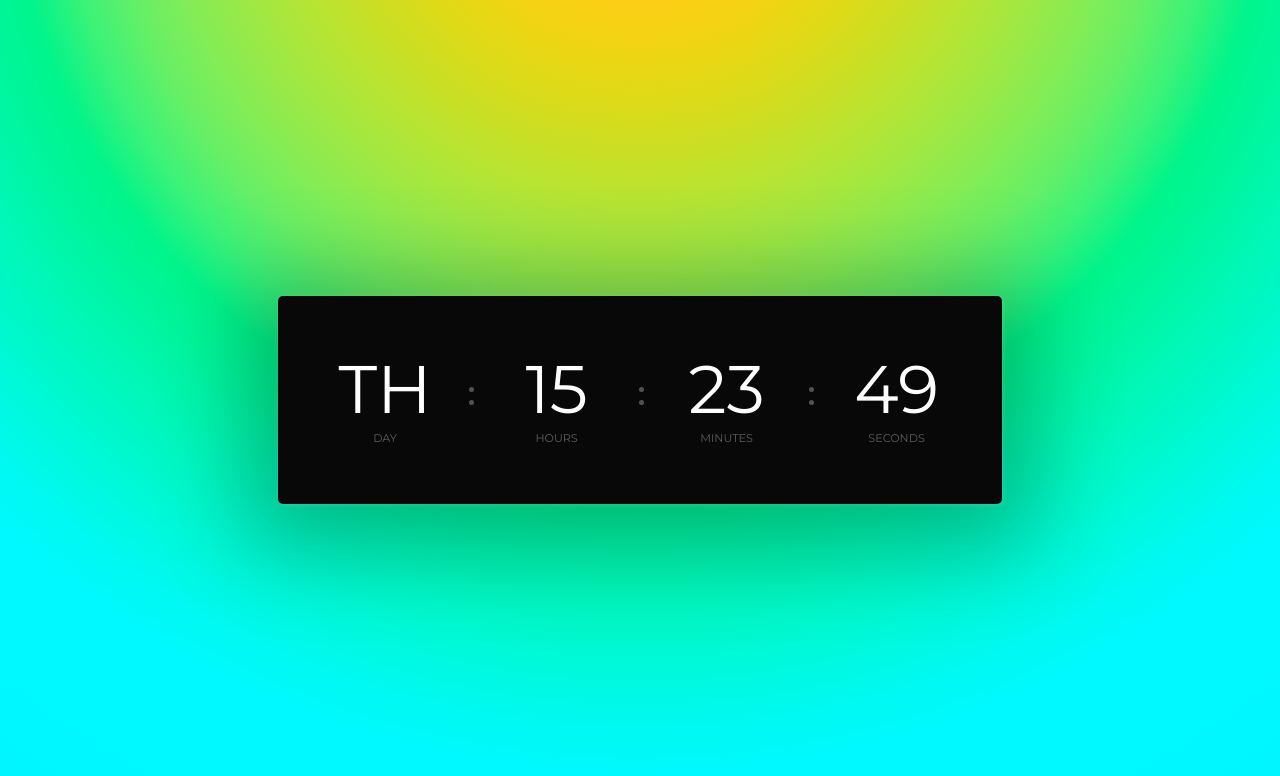
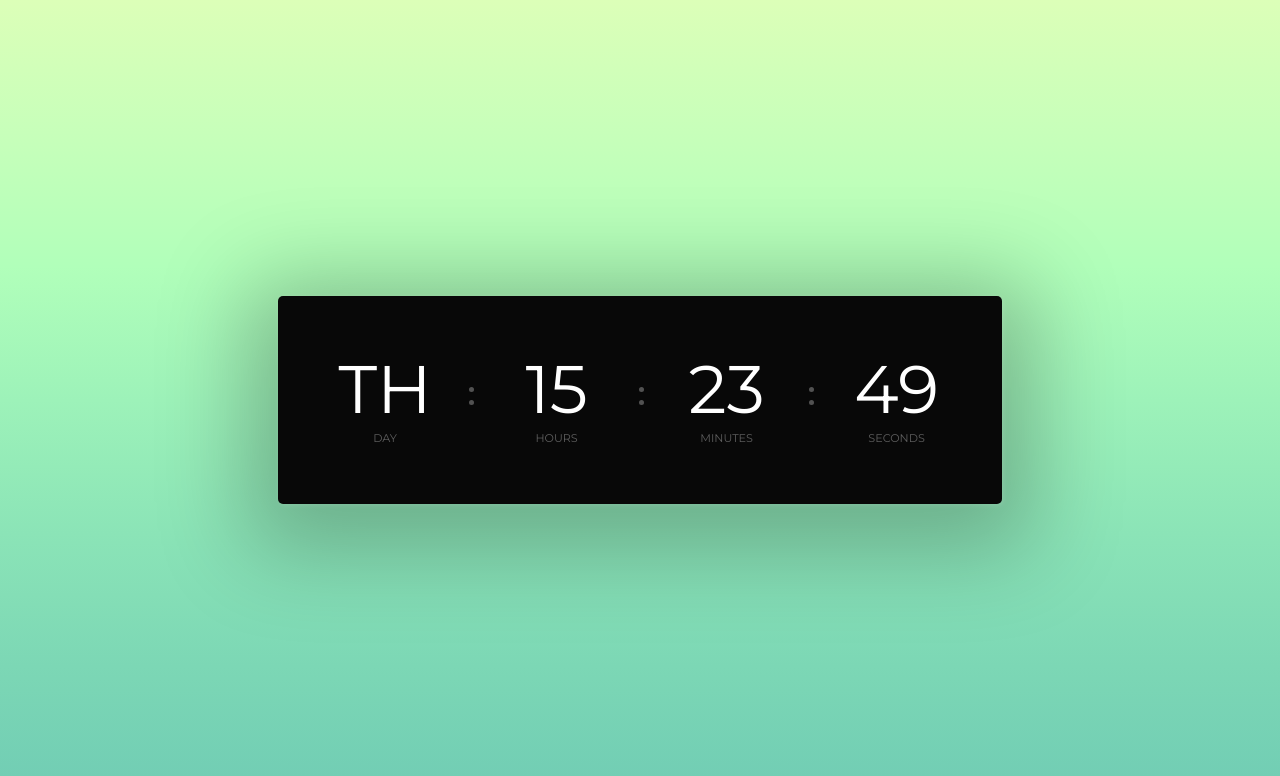
Before and after one commit to Jokuchh/Clock, a plain HTML site: page index.html in a window 1280 px wide. Drawn offline with nearby package versions, Linux system fonts and the light colour scheme.

Commit message:
Update style.css

```diff
--- a/style.css
+++ b/style.css
@@ -13,18 +13,7 @@
 
 body {
   /*background: linear-gradient(45deg, #1870ed 0, #f18f88 100%); */
-background-image: radial-gradient(circle at 50% -20.71%, #ffb63e 0,
-                                  #ffbe30 4.55%, #ffc622 9.09%,
-                                  #ffcd17 13.64%, #f1d412 18.18%,
-                                  #dfda18 22.73%, #cbdf24 27.27%,
-                                  #b6e433 31.82%, #a0e843 36.36%,
-                                  #86ec54 40.91%, #68ef65 45.45%,
-                                  #3cf278 50%, #00f48b 54.55%,
-                                  #00f69f 59.09%, #00f7b4 63.64%,
-                                  #00f8c8 68.18%, #00f9dd 72.73%,
-                                  #00f9f1 77.27%, #00f9ff 81.82%,
-                                  #00f9ff 86.36%, #00f8ff 90.91%,
-                                  #00f6ff 95.45%, #00f4ff 100%);
+  background-image: linear-gradient(180deg, #dcffb8 0, #c7ffba 16.67%, #b1ffba 33.33%, #9df2b9 50%, #8be4b7 66.67%, #7cd7b5 83.33%, #70ccb4 100%);
   font-family: "Montserrat", "sans-serif";
   min-height: 100vh;
   display: flex;
```
